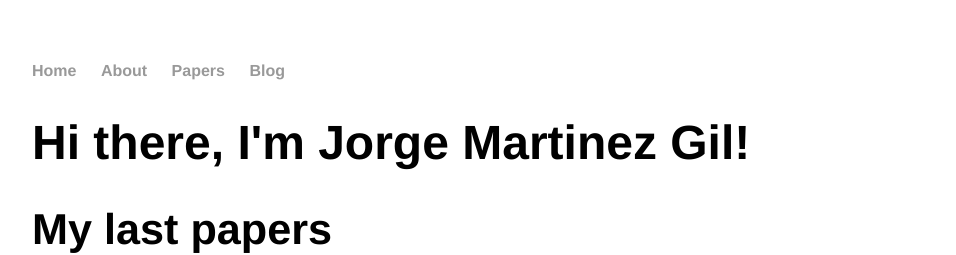
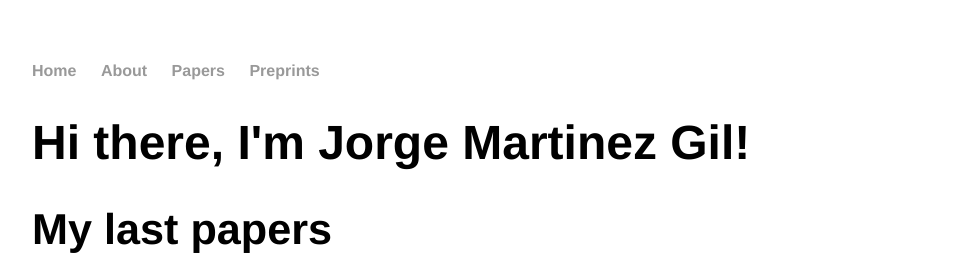
Before and after one commit to jorgemartinezgil/jorgemartinezgil.github.io, a Jekyll site: the page built from index.html, in a window 1280 px wide. Shown: the top 255 px of the page, without its empty margins (160-1116 px from the left). Built offline with Jekyll 4.4.1, drawn with Linux system fonts in a browser that asks for light colours.

Commit message:
Changes
Changes

```diff
--- a/_layouts/default.html
+++ b/_layouts/default.html
@@ -14,7 +14,7 @@
 <li><a href="/">Home</a></li>
 <li><a href="/about">About</a></li>
 <li><a href="/papers">Papers</a></li>
-<li><a href="/blog">Blog</a></li>
+<li><a href="/preprints">Preprints</a></li>
 </ul>
     </nav>
 <div class="container">
```
